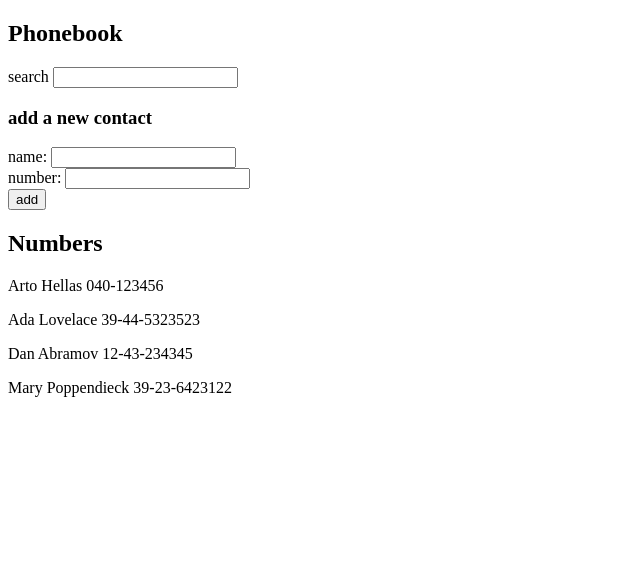
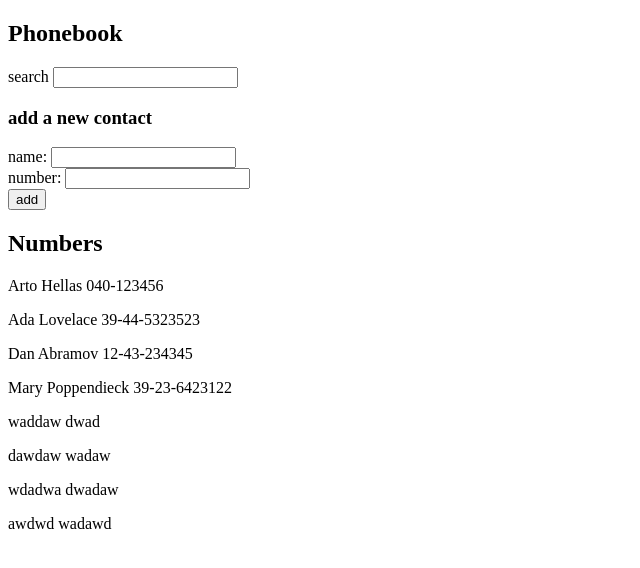
Before and after one commit to vrcalomino/full-stack-open, a React (Vite) app in the folder part-2/phonebook/: page / in a window 1280 px wide. Shown: the top 568 px of the page, without its empty margins (0-640 px from the left). Built offline with nearby package versions, Linux system fonts and the light colour scheme; data requests are answered from the project's data file.

Commit message:
part2.12

```diff
--- a/part-2/phonebook/src/App.jsx
+++ b/part-2/phonebook/src/App.jsx
@@ -26,6 +26,9 @@ const App = () => {
     }
     const newPerson = { name: newName, number: newNumber };
     const copy = [...persons];
+    axios.post("http://localhost:3001/persons", newPerson).then((response) => {
+      console.log("Stored correctly");
+    });
     setPersons(copy.concat(newPerson));
     setNewName("");
     setNewNumber("");
--- a/part-2/phonebook/src/db.json
+++ b/part-2/phonebook/src/db.json
@@ -1,5 +1,5 @@
 {
-    "persons":[
+  "persons": [
     {
       "name": "Arto Hellas",
       "number": "040-123456",
@@ -19,6 +19,26 @@
       "name": "Mary Poppendieck",
       "number": "39-23-6423122",
       "id": 4
+    },
+    {
+      "name": "waddaw",
+      "number": "dwad",
+      "id": 5
+    },
+    {
+      "name": "dawdaw",
+      "number": "wadaw",
+      "id": 6
+    },
+    {
+      "name": "wdadwa",
+      "number": "dwadaw",
+      "id": 7
+    },
+    {
+      "name": "awdwd",
+      "number": "wadawd",
+      "id": 8
     }
   ]
 }
```
Lines whose indentation alone changed are shown as unchanged.
